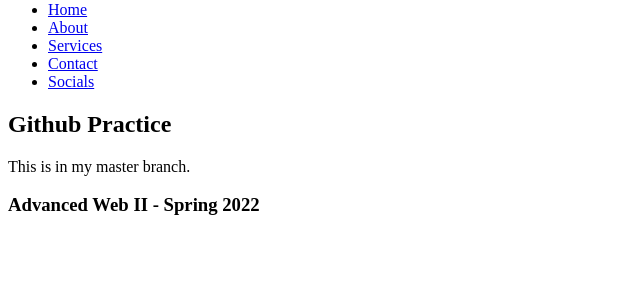
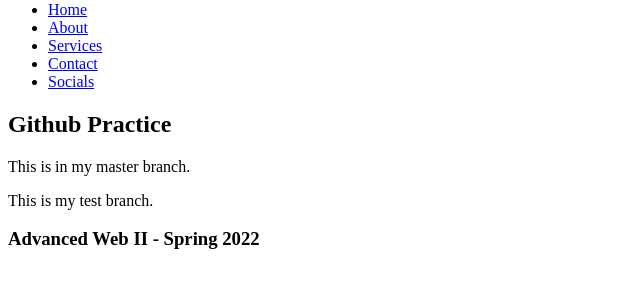
Before and after one commit to hoaglandl/m1_hw1_hoagland_lauren, a plain HTML site: page index.html in a window 1280 px wide. Shown: the part 79-366 px from the top of the page, without its empty margins (0-640 px from the left). Drawn offline with Linux system fonts and the light colour scheme.

Commit message:
added test branch paragraph to main section

```diff
--- a/index.html
+++ b/index.html
@@ -25,6 +25,7 @@
     <main>
         <h2>Github Practice</h2>
             <p>This is in my master branch.</p>
+            <p>This is my test branch.</p>
     </main>
 
     <footer>
```
